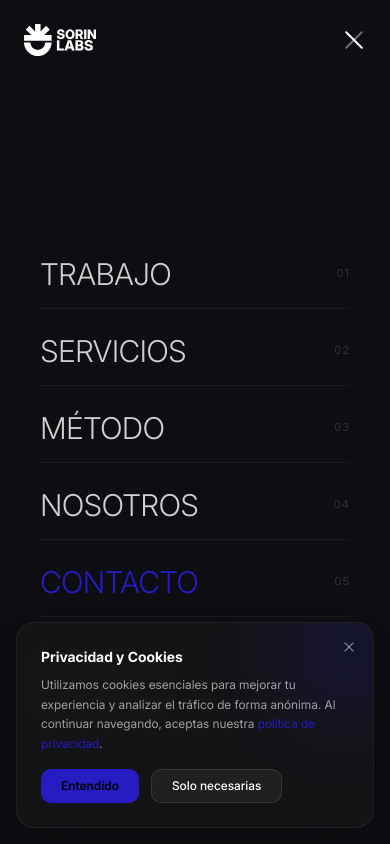
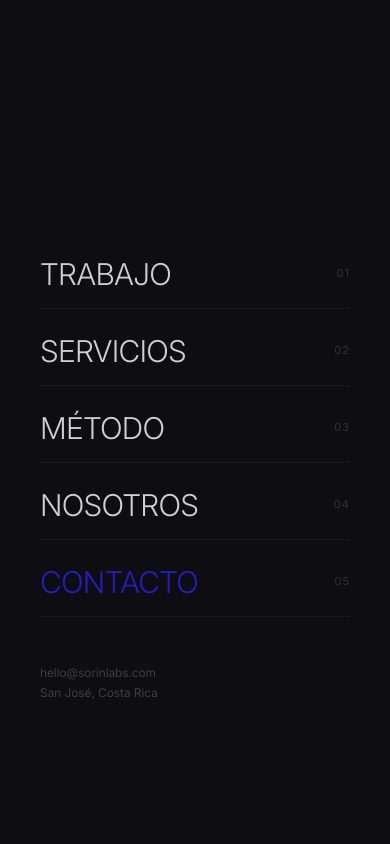
Before and after one commit to kirianL/SorinLabs, a Next.js app: page / in a window 390 px wide. Both pictures are taken after a click on the button 346 px from the left and 40 px from the top of the page. Shown: the top 844 px of the page. Built offline with nearby package versions, Linux system fonts and the light colour scheme.

Commit message:
fix: move mobile menu outside header + iOS scroll lock + inline styles for full coverage

```diff
--- a/src/components/layout/navbar.tsx
+++ b/src/components/layout/navbar.tsx
@@ -26,15 +26,27 @@ export function Navbar() {
   useEffect(() => {
     if (isMobileMenuOpen) {
       document.body.style.overflow = "hidden";
+      document.body.style.position = "fixed";
+      document.body.style.width = "100%";
+      document.body.style.top = `-${window.scrollY}px`;
     } else {
+      const scrollY = document.body.style.top;
       document.body.style.overflow = "";
+      document.body.style.position = "";
+      document.body.style.width = "";
+      document.body.style.top = "";
+      window.scrollTo(0, parseInt(scrollY || "0") * -1);
     }
     return () => {
       document.body.style.overflow = "";
+      document.body.style.position = "";
+      document.body.style.width = "";
+      document.body.style.top = "";
     };
   }, [isMobileMenuOpen]);
 
   return (
+    <>
       <header
         className={`fixed top-0 left-0 right-0 z-50 transition-all duration-300 ${
           isScrolled
@@ -83,10 +95,10 @@ export function Navbar() {
             </Link>
           </div>
 
-        {/* Mobile Toggle — Animated Lines */}
+          {/* Mobile Toggle */}
           <button
             onClick={() => setIsMobileMenuOpen(!isMobileMenuOpen)}
-          className="relative z-[60] flex flex-col items-end justify-center gap-[5px] h-10 w-10 lg:hidden"
+            className="relative z-[70] flex flex-col items-end justify-center gap-[5px] h-10 w-10 lg:hidden"
             aria-label="Toggle menu"
           >
             <motion.span
@@ -116,8 +128,9 @@ export function Navbar() {
             />
           </button>
         </nav>
+      </header>
 
-      {/* Mobile Menu — Full Screen Overlay */}
+      {/* Mobile Menu — OUTSIDE header for iOS compatibility */}
       <AnimatePresence>
         {isMobileMenuOpen && (
           <motion.div
@@ -125,7 +138,21 @@ export function Navbar() {
             animate={{ opacity: 1 }}
             exit={{ opacity: 0 }}
             transition={{ duration: 0.3, ease: "easeInOut" }}
-            className="fixed inset-0 z-[55] flex flex-col bg-[#0e0e12] lg:hidden pt-24"
+            className="lg:hidden"
+            style={{
+              position: "fixed",
+              top: 0,
+              left: 0,
+              right: 0,
+              bottom: 0,
+              width: "100vw",
+              height: "100dvh",
+              backgroundColor: "#0e0e12",
+              zIndex: 60,
+              display: "flex",
+              flexDirection: "column",
+              paddingTop: "6rem",
+            }}
           >
             {/* Menu content */}
             <div className="flex flex-1 flex-col items-start justify-center px-10">
@@ -193,6 +220,6 @@ export function Navbar() {
           </motion.div>
         )}
       </AnimatePresence>
-    </header>
+    </>
   );
 }
```
Lines whose indentation alone changed are shown as unchanged.
